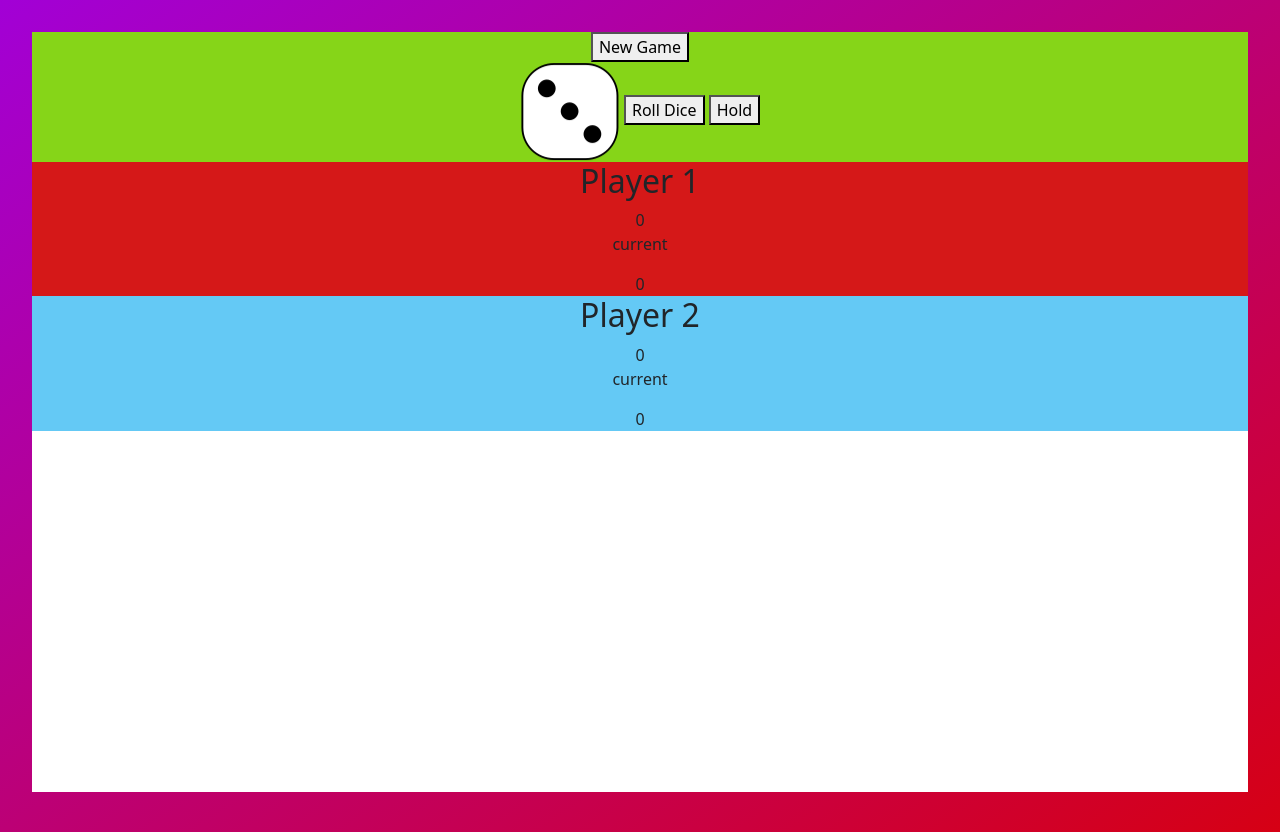
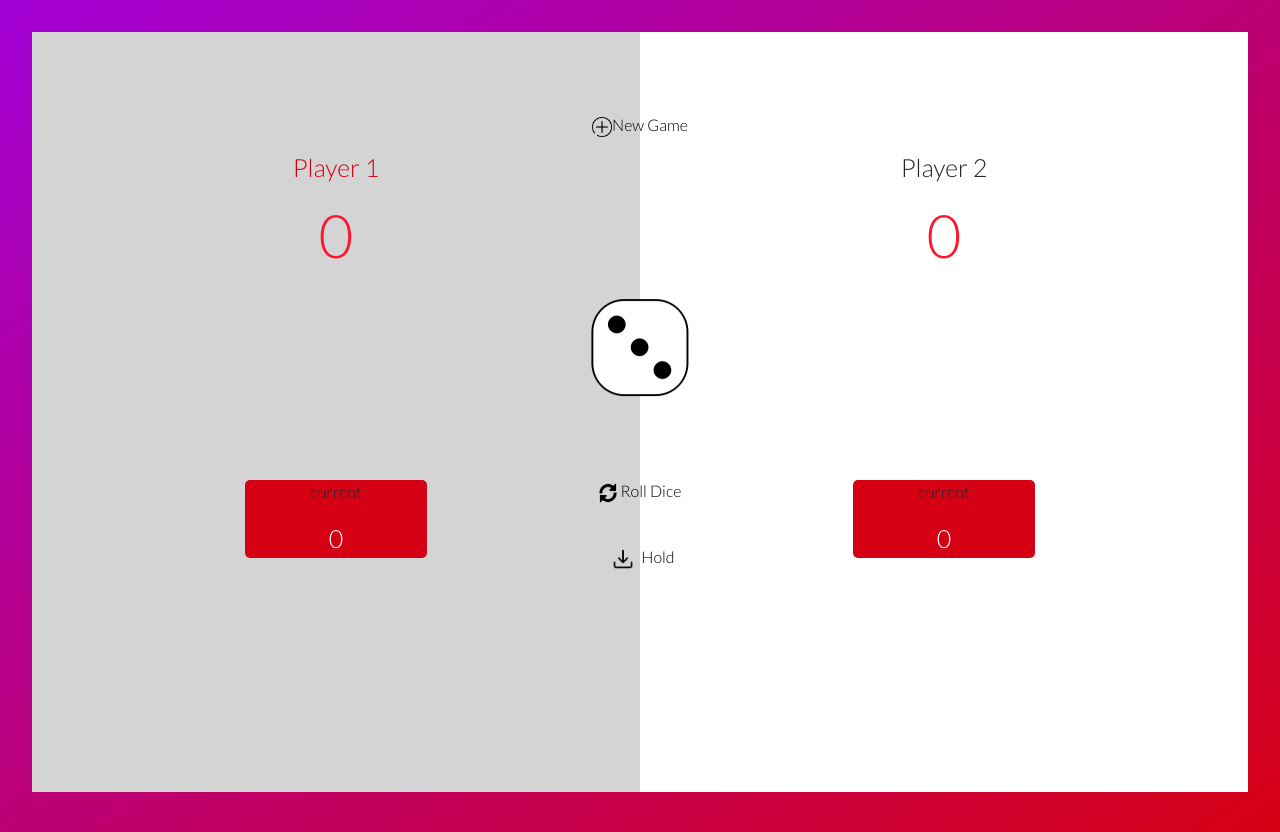
Before and after one commit to adrien4425/Java-Game, a plain HTML site: page index.html in a window 1280 px wide. Drawn offline with nearby package versions, Linux system fonts and the light colour scheme.

Commit message:
end visuel
fin du rendu visuel, debut partie Java Script

```diff
--- a/index.html
+++ b/index.html
@@ -15,16 +15,8 @@
 </head>
 
 <body>
-  <header>
-
-  </header>
   <main>
-    <div class="gamecontrol">
-      <button id="newgame">New Game</button>
-      <div class="dice"><img id="diceee" src="images/dice3.png" height="10%"</div>
-      <button id="rolldice">Roll Dice</button>
-      <button id="hold">Hold</button>
-    </div>
+    <div class="gamescreen">
       <div class="pl1">
         <div class="topbox">
           <h2>Player 1</h2>
@@ -34,7 +26,12 @@
           <p>current</p>
           <span id="pl1current">0</span>
         </div>
-
+      </div>
+      <div class="gamecontrol">
+        <button id="newgame"><img src="images/newgame.png" height="20px">New Game</button>
+        <div class="dice"><img id="diceee" src="images/dice3.png" height="10%"></div>
+        <button id="rolldice"><img src="images/roll.png" height="20px"> Roll Dice</button><br>
+        <button id="hold"><img src="images/hold.png" height="20px">Hold</button>
       </div>
       <div class="pl2">
         <div class="topbox">
@@ -45,12 +42,10 @@
           <p>current</p>
           <span id="pl2current">0</span>
         </div>
-
+      </div>
     </div>
   </main>
-  <footer>
-    <!-- place footer here -->
-  </footer>
+
   <!-- Bootstrap JavaScript Libraries -->
   <script src="https://cdn.jsdelivr.net/npm/@popperjs/core@2.11.6/dist/umd/popper.min.js"
     integrity="sha384-oBqDVmMz9ATKxIep9tiCxS/Z9fNfEXiDAYTujMAeBAsjFuCZSmKbSSUnQlmh/jp3" crossorigin="anonymous">
--- a/style.css
+++ b/style.css
@@ -1,6 +1,9 @@
+@import url('https://fonts.googleapis.com/css2?family=Lato:wght@300&display=swap');
+
 body{
     background: linear-gradient(to bottom right,#A200D6,#D60014);
     height: 100vh;
+    font-family: 'Lato', sans-serif;
 }
 
 main{
@@ -8,24 +11,88 @@ main{
     height: 95%;
     margin: 2.5%;
     background-color: white;
-    display: felx;
-    align-items: center;
+}
+
+.gamescreen{
+    display: flex;
 }
 
 .pl1{
+    width: 50%;
+    height: 95vh;
+    text-align: center;
+    background-color: rgb(212, 212, 212);
+}
 
+.gamecontrol{
+    position: absolute;
+    left: 35%;
+    width: 30%;
+    height: 95vh;
     text-align: center;
-    background-color: rgb(213, 24, 24);
 }
 
 .pl2{
-
+    width: 50%;
+    height: 95vh;
     text-align: center;
-    background-color: rgb(100, 201, 245);
 }
 
-.gamecontrol{
+.topbox{
+    position: sticky;
+    width: 50%;
+    margin-top: 15vh;
+    margin-left: 25%;
+}
 
-    text-align: center;
-    background-color: rgb(134, 213, 24);
+.bottombox{
+    position: sticky;
+    width: 30%;
+    margin-top: 25vh;
+    margin-left: 35%;
+    background-color: #D60014;
+    border-radius: 5px;
 }
+
+#newgame{
+    position: sticky;
+    margin-top: 10vh;
+}
+
+.dice{
+    position: sticky;
+    margin-top: 20vh;
+}
+
+#rolldice{
+    position: sticky;
+    margin-top: 10vh;
+}
+
+#hold{
+    position: sticky;
+    margin-top: 5vh;
+}
+
+button {
+    background-color: rgba(0, 0, 255, 0);
+    border: 0px rgba(0, 0, 255, 0);
+}
+
+h2{
+    font-size: 25px;
+}
+
+#pl1score, #pl2score{
+    font-size: 60px;
+    color: #ff152c;
+}
+
+#pl1current, #pl2current{
+    color: white;
+    font-size: 25px;
+}
+
+.pl1 > .topbox > h2{
+    color: #D60014;
+}
```
Also changed, not shown: images/hold.png (added), images/newgame.png (added), images/roll.png (added). Lines whose indentation alone changed are shown as unchanged.
